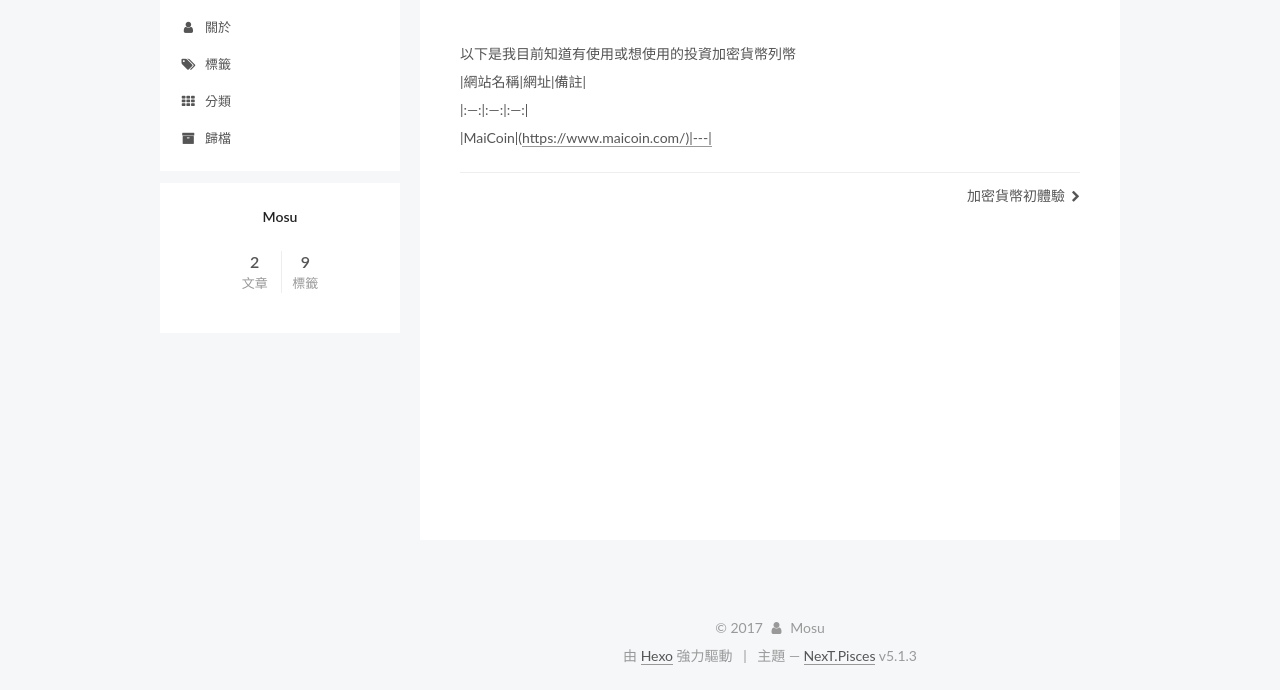
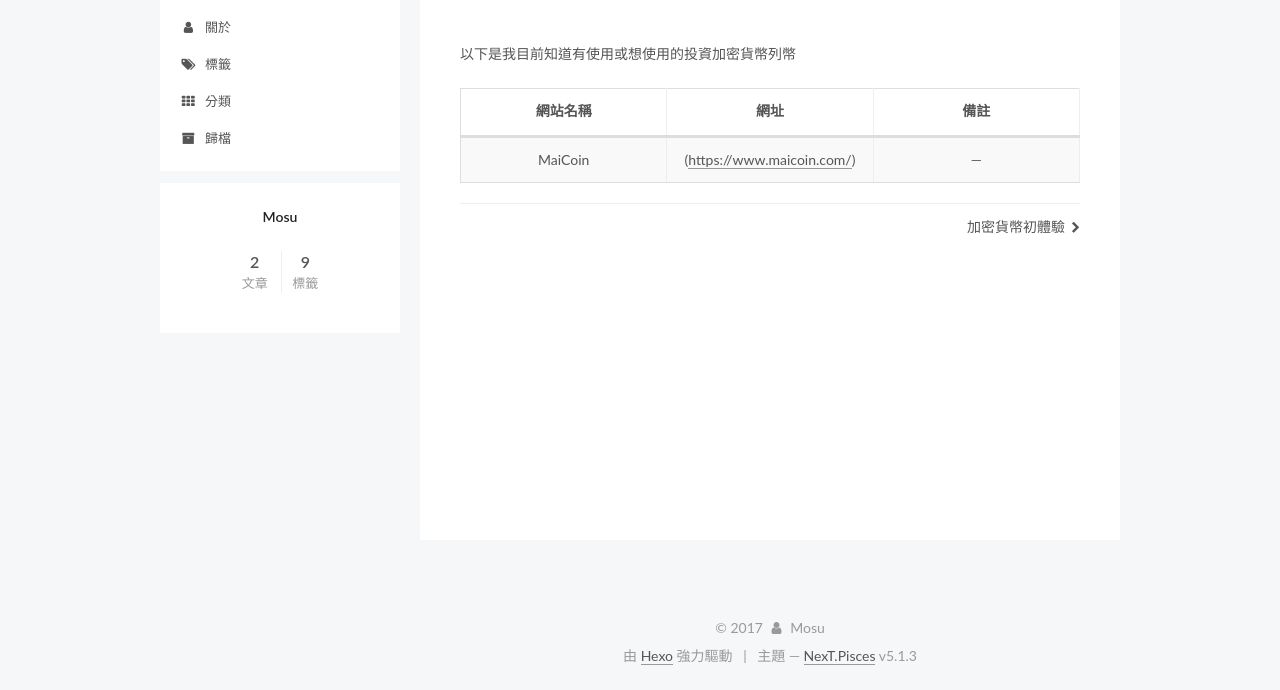
Before and after one commit to mosutw/cc_blog, a plain HTML site: page 2013/12/24/相關加密網站列表/index.html in a window 1280 px wide. Shown: the part 163-853 px from the top of the page. Drawn offline with Linux system fonts and the light colour scheme; a script that the page names is missing.

Commit message:
Site updated: 2017-12-24 11:34:56

```diff
--- a/2013/12/24/相關加密網站列表/index.html
+++ b/2013/12/24/相關加密網站列表/index.html
@@ -79,17 +79,17 @@
 
 
 
-<meta name="description" content="以下是我目前知道有使用或想使用的投資加密貨幣列幣|網站名稱|網址|備註||:—:|:—:|:—:||MaiCoin|(https://www.maicoin.com/)|---|">
+<meta name="description" content="以下是我目前知道有使用或想使用的投資加密貨幣列幣    網站名稱 網址 備註     MaiCoin (https://www.maicoin.com/) —">
 <meta property="og:type" content="article">
 <meta property="og:title" content="相關加密網站列表">
 <meta property="og:url" content="http://cc.mosu.tw/2013/12/24/相關加密網站列表/index.html">
 <meta property="og:site_name" content="Mosu&#39;s CryptonCoin">
-<meta property="og:description" content="以下是我目前知道有使用或想使用的投資加密貨幣列幣|網站名稱|網址|備註||:—:|:—:|:—:||MaiCoin|(https://www.maicoin.com/)|---|">
+<meta property="og:description" content="以下是我目前知道有使用或想使用的投資加密貨幣列幣    網站名稱 網址 備註     MaiCoin (https://www.maicoin.com/) —">
 <meta property="og:locale" content="zh-tw">
-<meta property="og:updated_time" content="2017-12-24T01:02:33.408Z">
+<meta property="og:updated_time" content="2017-12-24T03:34:12.317Z">
 <meta name="twitter:card" content="summary">
 <meta name="twitter:title" content="相關加密網站列表">
-<meta name="twitter:description" content="以下是我目前知道有使用或想使用的投資加密貨幣列幣|網站名稱|網址|備註||:—:|:—:|:—:||MaiCoin|(https://www.maicoin.com/)|---|">
+<meta name="twitter:description" content="以下是我目前知道有使用或想使用的投資加密貨幣列幣    網站名稱 網址 備註     MaiCoin (https://www.maicoin.com/) —">
 
 
 
@@ -340,7 +340,23 @@
 
 
 
-        <p>以下是我目前知道有使用或想使用的投資加密貨幣列幣<br>|網站名稱|網址|備註|<br>|:—:|:—:|:—:|<br>|MaiCoin|(<a href="https://www.maicoin.com/)|---|" target="_blank" rel="noopener">https://www.maicoin.com/)|---|</a></p>
+        <p>以下是我目前知道有使用或想使用的投資加密貨幣列幣</p>
+<table>
+<thead>
+<tr>
+<th style="text-align:center">網站名稱</th>
+<th style="text-align:center">網址</th>
+<th style="text-align:center">備註</th>
+</tr>
+</thead>
+<tbody>
+<tr>
+<td style="text-align:center">MaiCoin</td>
+<td style="text-align:center">(<a href="https://www.maicoin.com/" target="_blank" rel="noopener">https://www.maicoin.com/</a>)</td>
+<td style="text-align:center">—</td>
+</tr>
+</tbody>
+</table>
 
 
     </div>
```
Also changed, not shown: index.html (+17 -1 lines).
